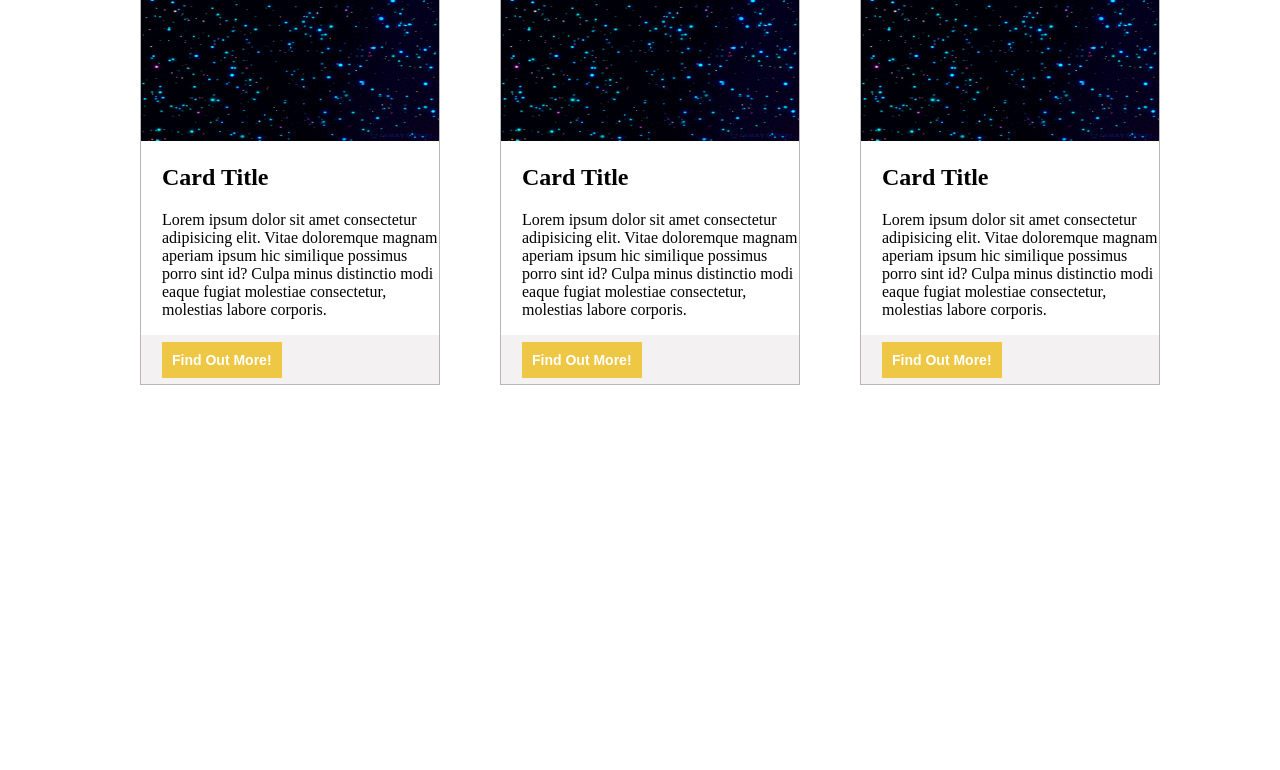
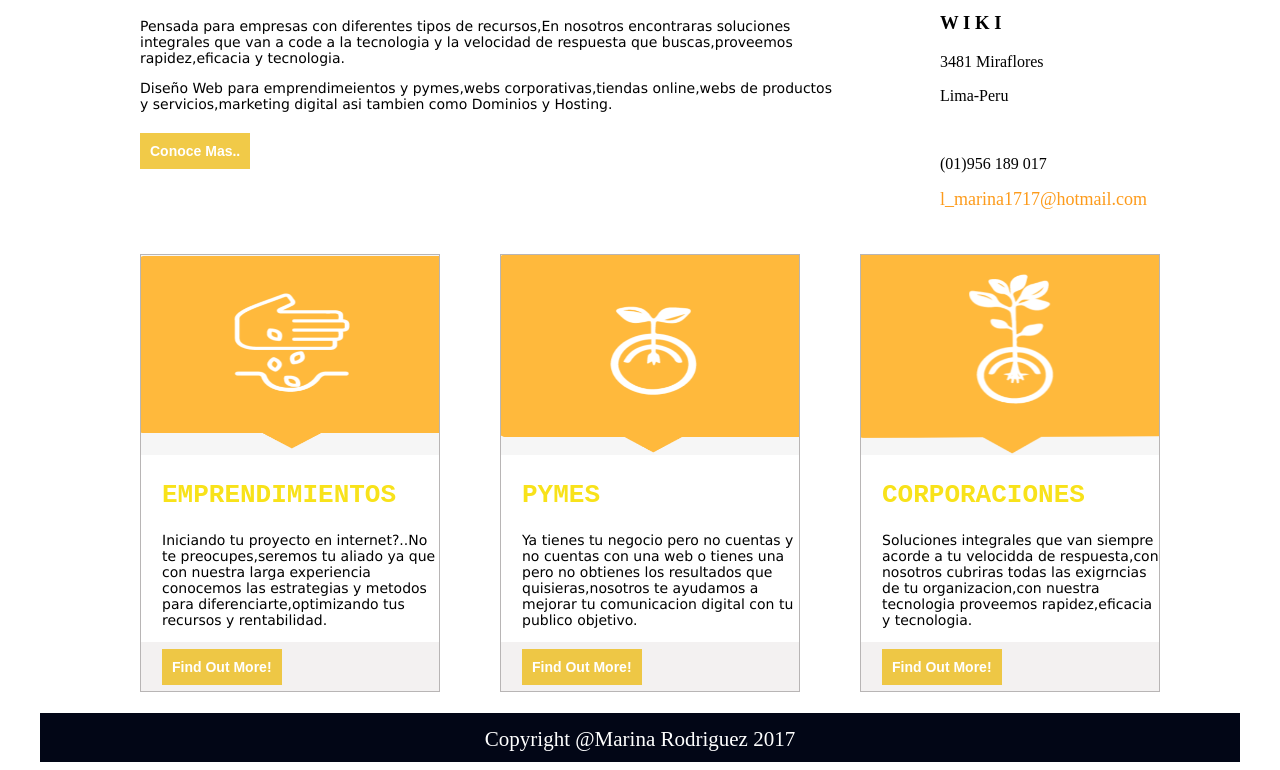
Before and after one commit to MarinaRH/MiPaginaM, a plain HTML site: page index.html in a window 1280 px wide. Shown: the part 469-1239 px from the top of the page. Before the commit the page ends 862 px from the top, so only its background shows below. Drawn offline with Linux system fonts and the light colour scheme.

Commit message:
Agregando imagenes para Readme

```diff
--- a/index.html
+++ b/index.html
@@ -11,7 +11,7 @@
   <div class="container">
     <header class="row">
       <div class="col-xs-6 col-md-6">
-        <p>START BOOTSTRAP</p>
+        <p class="tit">W I K I</p>
       </div>
       <div class="col-xs-6 col-md-6">
         <button class="hiden" id="menu" >
@@ -27,45 +27,48 @@
         </nav>
       </div>
     </header>
+    <div>
+      <img class="portal" src="assets/image/wik.png" alt="portada">
+    </div>
     <section class="row">
       <div class="col-xs-11 col-md-7 col-xs-offset-1">
-        <h1>What We Do</h1>
-        <p>Lorem ipsum dolor sit amet consectetur, adipisicing elit. Quis labore provident dignissimos commodi impedit aspernatur, accusantium odio optio perferendis deleniti velit? Accusamus, iste quisquam. Minima quod dolorum eum voluptatibus quas.</p>
-        <p>Lorem ipsum dolor sit amet consectetur adipisicing elit. Odio numquam veniam vel facilis suscipit pariatur, nihil repellendus illum alias? Quos minima amet officiis possimus quod? Quam culpa accusamus quo omnis.</p>
-        <button class="btn-call">Call To Action</button>
+        <h1 class="tit"><strong>SOLUCIONES WEB</strong></h1>
+        <p class="parrafo">Pensada para empresas con diferentes tipos de recursos,En nosotros encontraras soluciones integrales que van a code a la tecnologia y la velocidad de respuesta que buscas,proveemos rapidez,eficacia y tecnologia.</p>
+        <p class="parrafo">Diseño Web para emprendimeientos y pymes,webs corporativas,tiendas online,webs de productos y servicios,marketing digital asi tambien como Dominios y Hosting.</p>
+        <button class="btn-call">Conoce Mas..</button>
       </div>
       <div class="col-xs-11 col-md-3 col-xs-offset-1">
         <h1>Contact Us</h1>
-        <h3>start bootstrap</h3>
-        <p>3481 miraflores</p>
-        <p>lima-Peru</p>
+        <h3>W I K I</h3>
+        <p> 3481 Miraflores</p>
+        <p>Lima-Peru</p>
         <br>
-        <p>318-4572</p>
-        <p>9561-89017</p>
+        <p>(01)956 189 017</p>
+        <p><a href="#">l_marina1717@hotmail.com</a></p>
 
       </div>
     </section>
     <section class="row">
       <div class="card col-xs-11 col-md-3 col-xs-offset-1">
-        <img class="portada" src="assets/image/portada.gif" alt="portada">
-        <h2 class="padding">Card Title</h2>
-        <p class="padding">Lorem ipsum dolor sit amet consectetur adipisicing elit. Vitae doloremque magnam aperiam ipsum hic similique possimus porro sint id? Culpa minus distinctio modi eaque fugiat molestiae consectetur, molestias labore corporis.</p>
+        <img class="portada" src="assets/image/empren.png" alt="portada">
+        <h2 class="padding tit">EMPRENDIMIENTOS</h2>
+        <p class="padding parrafo">Iniciando tu proyecto en internet?..No te preocupes,seremos tu aliado ya que con nuestra larga experiencia conocemos las estrategias y metodos para diferenciarte,optimizando tus recursos y rentabilidad.</p>
         <div class="padding btn">
           <button>Find Out More!</button>
         </div>
       </div>
       <div class="card2 col-xs-11 col-md-3 col-xs-offset-1 col-md-offset-0">
-        <img class="portada" src="assets/image/portada.gif" alt="portada">
-        <h2 class="padding">Card Title</h2>
-        <p class="padding">Lorem ipsum dolor sit amet consectetur adipisicing elit. Vitae doloremque magnam aperiam ipsum hic similique possimus porro sint id? Culpa minus distinctio modi eaque fugiat molestiae consectetur, molestias labore corporis.</p>
+        <img class="portada" src="assets/image/pymes.png" alt="portada">
+        <h2 class="padding tit">PYMES</h2>
+        <p class="padding parrafo">Ya tienes tu negocio pero no cuentas y no cuentas con una web o tienes una pero no obtienes los resultados que quisieras,nosotros te ayudamos a mejorar tu comunicacion digital con tu publico objetivo.</p>
         <div class="padding btn">
           <button>Find Out More!</button>
         </div>
       </div>
       <div class="card3 col-xs-11 col-md-3 col-xs-offset-1 col-md-offset-0">
-        <img class="portada" src="assets/image/portada.gif" alt="portada">
-        <h2 class="padding">Card Title</h2>
-        <p class="padding">Lorem ipsum dolor sit amet consectetur adipisicing elit. Vitae doloremque magnam aperiam ipsum hic similique possimus porro sint id? Culpa minus distinctio modi eaque fugiat molestiae consectetur, molestias labore corporis.</p>
+        <img class="portada" src="assets/image/corp.png" alt="portada">
+        <h2 class="padding tit">CORPORACIONES</h2>
+        <p class="padding parrafo">Soluciones integrales que van siempre acorde a tu velocidda de respuesta,con nosotros cubriras todas las exigrncias de tu organizacion,con nuestra tecnologia proveemos rapidez,eficacia y tecnologia.</p>
         <div class="padding btn">
           <button>Find Out More!</button>
         </div>
@@ -73,6 +76,11 @@
 
 
     </section>
+    <footer>
+      <div class="footer">
+        Copyright @Marina Rodriguez 2017
+      </div>
+    </footer>
 
   </div>
   <script type="text/javascript" src="js/app.js"></script>
```
Also changed, not shown: assets/image/corp.png (added), assets/image/descktop.png (added), assets/image/empren.png (added), assets/image/mobil1.png (added), assets/image/mobil2.png (added), assets/image/portada.gif (deleted), assets/image/pymes.png (added), assets/image/wik.png (added).
